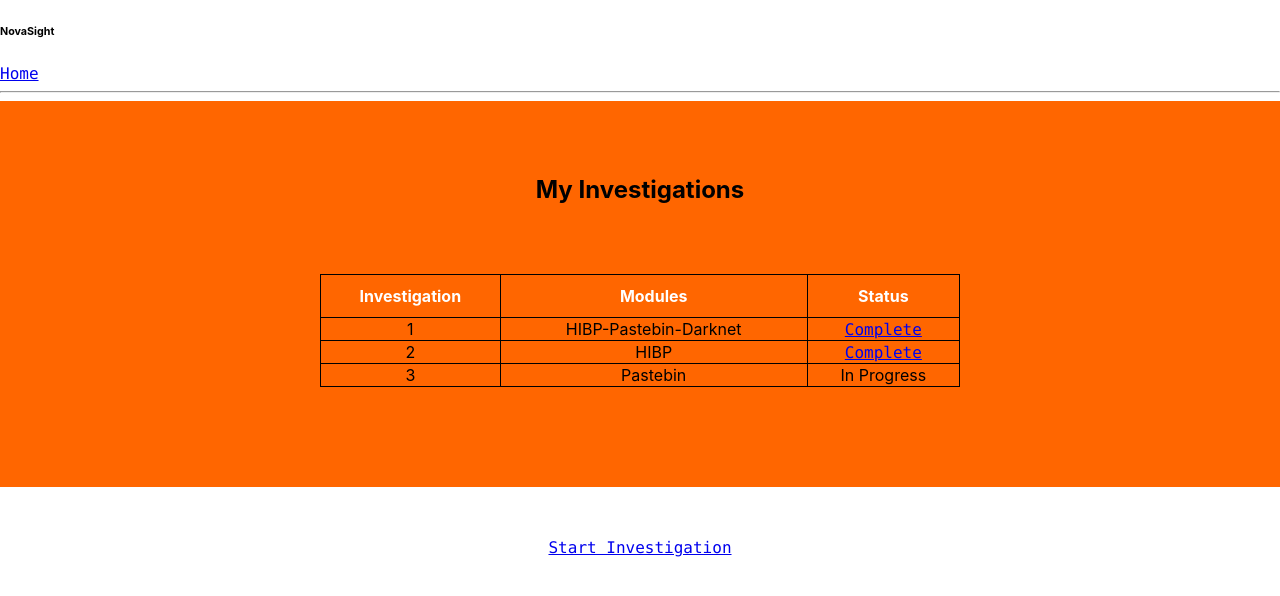
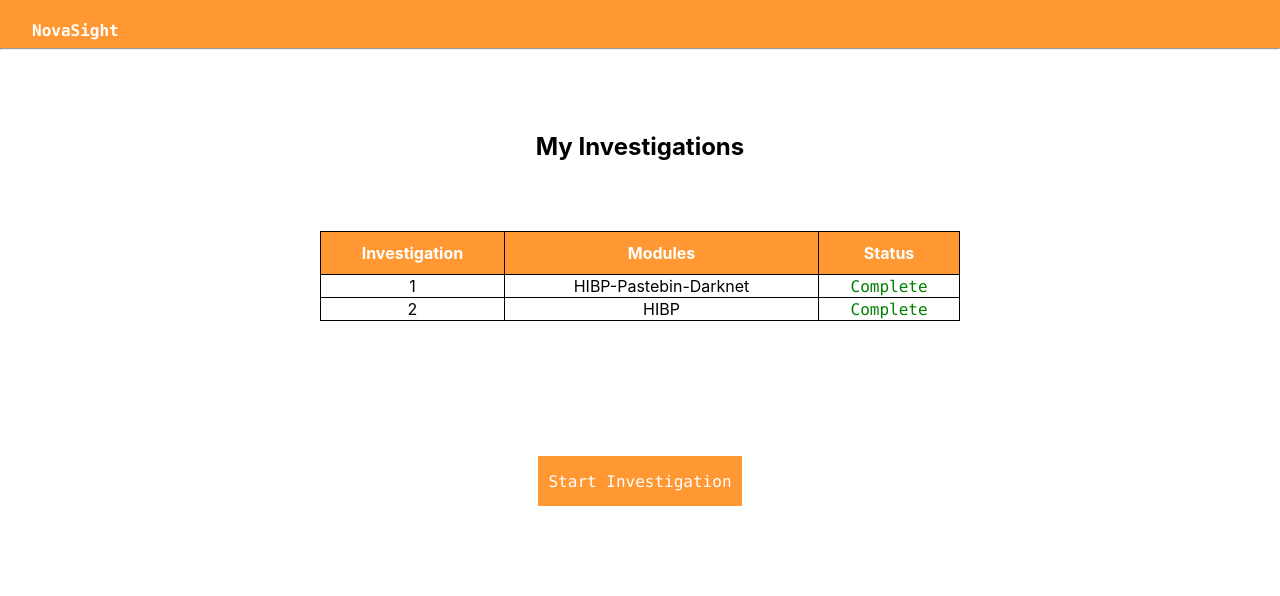
Before and after one commit to gmfoster/Capstone, a React (Create React App) app in the folder novasight_front/: page /myinvestigations in a window 1280 px wide. Shown: the top 596 px of the page. Built offline with nearby package versions, Linux system fonts and the light colour scheme.

Commit message:
Changed styling of home page

```diff
--- a/novasight_front/src/App.js
+++ b/novasight_front/src/App.js
@@ -55,16 +55,22 @@
 const App = () => (
   <Router>
     <div className='ui text container'>
+      <div class='navigation_container'>
+        <div class= 'navigation_header'>
+          <b>
+          <Link to='/myinvestigations'>
+              <code class='button_link'>
+                NovaSight
+              </code>
+          </Link>
+          </b>
 
-      <h6 className='ui dividing header'>  NovaSight
-      </h6>
-      <Link to='/myinvestigations'>
-        <code>
-          Home
-        </code>
-      </Link>
+        </div>
+        <hr/>
+      </div>
 
-      <hr/>
+
+
 
       <Route path='/myinvestigations' component={MyInvestigations}/>
       <Route path='/startinvestigation' component={StartInvestigation}/>
--- a/novasight_front/src/InvestigationProgress.js
+++ b/novasight_front/src/InvestigationProgress.js
@@ -11,15 +11,16 @@
 
 const InvestigationProgress = () => (
     <div>
-        <div class="left_div">
-            <label> Investigation #: <label class='white'> {investigations.investigation} </label><br></br></label>
-            <label> Modules: <label class='white'> {investigations.modules} </label><br></br></label>
-            <label> ETA: <label class='white'> {investigations.eta} </label><br></br></label>
-        </div>
+
 
 
 
         <div class="centered_div">
+            <div class="left_div">
+                <label> Investigation #: <label class='white'> {investigations.investigation} </label><br></br></label>
+                <label> Modules: <label class='white'> {investigations.modules} </label><br></br></label>
+                <label> ETA: <label class='white'> {investigations.eta} </label><br></br></label>
+            </div>
             <img className="App-logo" alt="logo"src={logo}></img>
         </div>
     </div>
--- a/novasight_front/src/InvestigationResults.js
+++ b/novasight_front/src/InvestigationResults.js
@@ -207,6 +207,8 @@
         return(
             <div>
                 <h3> {this.props.marketName}</h3>
+
+
                 <div>
                    <img src={this.props.imageSrc}></img>
                 </div>
--- a/novasight_front/src/Link.js
+++ b/novasight_front/src/Link.js
@@ -3,7 +3,7 @@
 import './App.css';
 
 const Link = ({ to, children }, {history}) => (
-    <a
+    <a  class='undecorated'
       onClick={(e) => {
         e.preventDefault();
         history.push(to);
--- a/novasight_front/src/MyInvestigations.js
+++ b/novasight_front/src/MyInvestigations.js
@@ -7,14 +7,16 @@
 
 const MyInvestigations = () => (
     <div>
-        <div class="centered_div">
+        <div class='centered_div'>
             <h2> My Investigations</h2>
             <InvestigationList />
         </div>
-        <div class="padded" >
-            <Link to='startinvestigation'>
-                <code>Start Investigation</code>
-            </Link>
+        <div class='centered_div'>
+            <div class="button_link" >
+                <Link to='startinvestigation'>
+                    <code class='button_link'>Start Investigation</code>
+                </Link>
+            </div>
         </div>
 
     </div>
@@ -57,7 +59,7 @@
                     <td>{this.props.modules}</td>
                     <td>
                         <Link to="investigationresults">
-                            <code>
+                            <code class='status_link'>
                                 {this.props.status}
                             </code>
                         </Link>
@@ -87,10 +89,6 @@
         id:2,
         modules:"HIBP",
         status:"Complete"
-    },{
-        id:3,
-        modules:"Pastebin",
-        status:"In Progress"
     }
   ];
 
--- a/novasight_front/src/index.css
+++ b/novasight_front/src/index.css
@@ -15,10 +15,9 @@
 
 div.centered_div {
   text-align: center;
-  align:center;
   margin:auto;
   width:100%;
-  background-color: #FF6600;
+  /*background-color: #FF6600;*/
   padding-top: 50px;
   padding-bottom: 50px;
 
@@ -41,7 +40,7 @@
 }
 
 th {
-  background-color: #FF6600;
+  background-color: #FF9833;
   color: white;
   height:40px;
 }
@@ -73,7 +72,7 @@
 }
 
 div.left_div {
-  align:left;
+  text-align:left;
   padding-left: 100px;
   width: 50%;
   margin:auto;
@@ -152,3 +151,42 @@
   width:80%;
   margin:auto;
 }
+
+div.navigation_container{
+  background-color: #FF9833;
+  width:100%;
+}
+
+div.navigation_header{
+  background-color: #FF9833;
+  padding-top:20px;
+  width:95%;
+  margin:auto
+}
+
+a.undecorated{
+  margin:auto;
+  text-decoration:none;
+
+
+}
+
+div.button_link{
+  background-color: #FF9833;
+  margin:auto;
+  padding-top:15px;
+  padding-bottom:15px;
+  padding-left:10px;
+  padding-right:10px;
+  display:inline;
+}
+
+code.button_link{
+  margin:auto;
+  color:white;
+
+}
+
+code.status_link{
+  color:green;
+}
```
